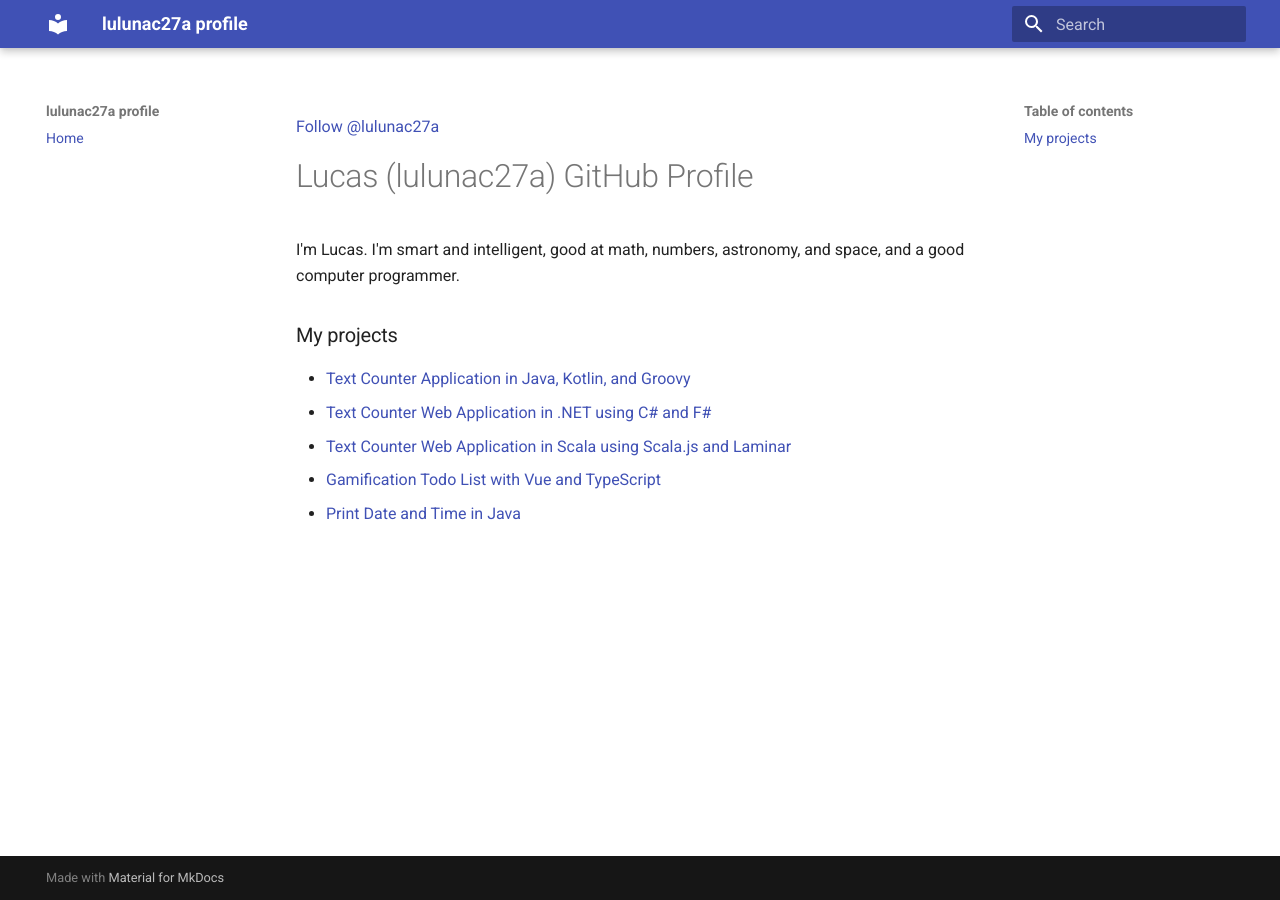
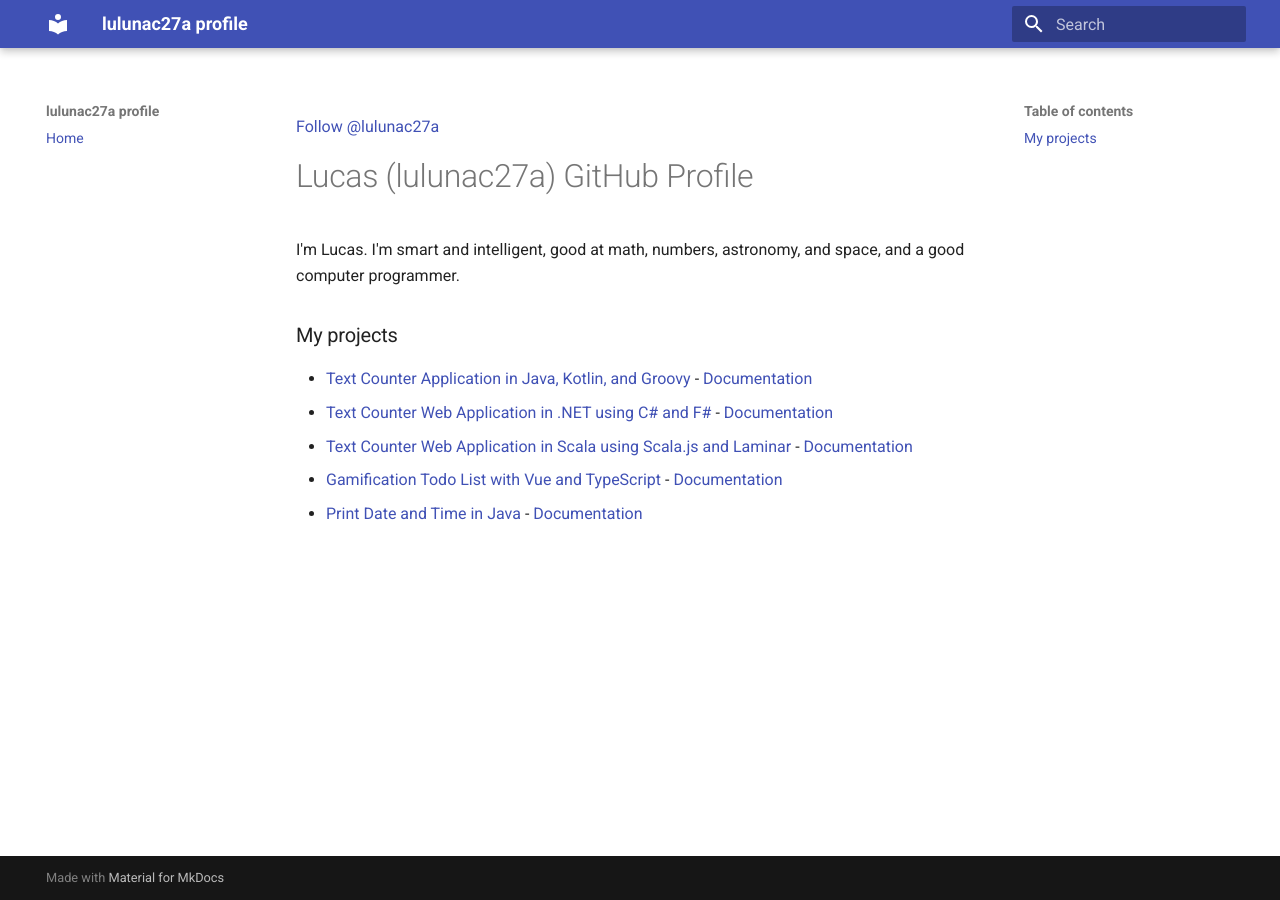
Before and after one commit to lulunac27a/lulunac27a.github.io, an MkDocs documentation site: the page built from docs/index.md, in a window 1280 px wide. Built offline with MkDocs 1.6.1 and Material for MkDocs 9.7.7, drawn with Linux system fonts in a browser that asks for light colours.

Commit message:
Add documentation links

```diff
--- a/docs/index.md
+++ b/docs/index.md
@@ -6,10 +6,10 @@
 
 ### My projects
 
-- [Text Counter Application in Java, Kotlin, and Groovy](https://github.com/lulunac27a/text-counter-java-application)
-- [Text Counter Web Application in .NET using C# and F#](https://github.com/lulunac27a/text-counter-asp.net-application)
-- [Text Counter Web Application in Scala using Scala.js and Laminar](https://github.com/lulunac27a/text-counter-scala-js-application)
-- [Gamification Todo List with Vue and TypeScript](https://github.com/lulunac27a/gamification-todo-list-vue-typescript)
-- [Print Date and Time in Java](https://github.com/lulunac27a/java-datetime/)
+- [Text Counter Application in Java, Kotlin, and Groovy](https://github.com/lulunac27a/text-counter-java-application) - [Documentation](https://lulunac27a.github.io/text-counter-java-application)
+- [Text Counter Web Application in .NET using C# and F#](https://github.com/lulunac27a/text-counter-dot-net-application) - [Documentation](https://lulunac27a.github.io/text-counter-dot-net-application)
+- [Text Counter Web Application in Scala using Scala.js and Laminar](https://github.com/lulunac27a/text-counter-scala-js-application) - [Documentation](https://lulunac27a.github.io/text-counter-scala-js-application)
+- [Gamification Todo List with Vue and TypeScript](https://github.com/lulunac27a/gamification-todo-list-vue-typescript) - [Documentation](https://lulunac27a.github.io/gamification-todo-list-vue-typescript)
+- [Print Date and Time in Java](https://github.com/lulunac27a/java-datetime/) - [Documentation](https://lulunac27a.github.io/java-datetime)
 
 <script async defer src="https://buttons.github.io/buttons.js"></script>
```
